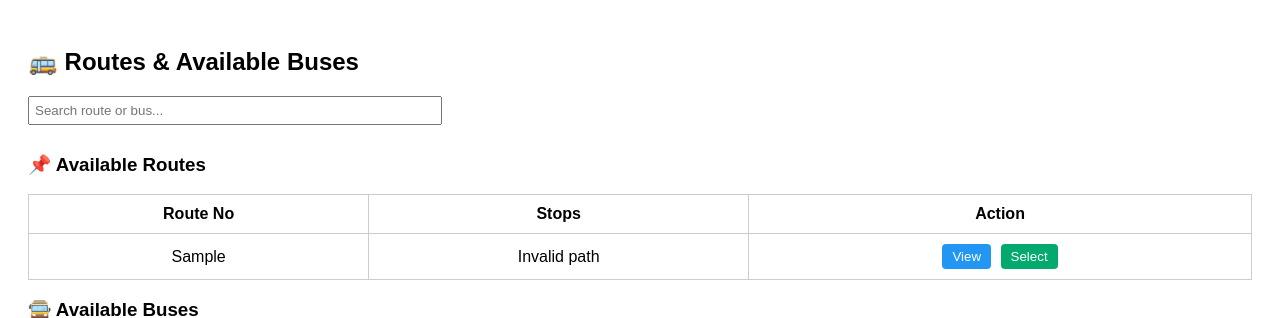
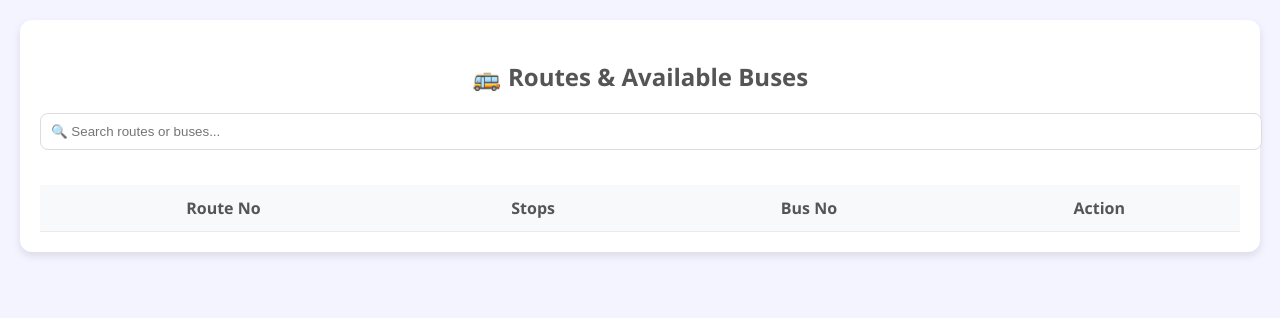
Before and after one commit to Abhishek5658/smartbus_iot, a Flask app: page /routes_buses in a window 1280 px wide. Shown: the top 318 px of the page. After the commit the page ends 256 px from the top, so only its background shows below. Run offline with Flask 3, Linux system fonts and the light colour scheme; tables that the repository leaves empty hold one stand-in row (values such as "Sample post"); lists and menus that the app fills with data are empty.

Commit message:
Update routes_buses.html

```diff
--- a/templates/routes_buses.html
+++ b/templates/routes_buses.html
@@ -1,232 +1,151 @@
 <!DOCTYPE html>
 <html lang="en">
 <head>
-  <meta charset="UTF-8" />
-  <meta name="viewport" content="width=device-width, initial-scale=1.0" />
+  <meta charset="UTF-8">
+  <meta name="viewport" content="width=device-width, initial-scale=1.0">
   <title>Routes & Available Buses</title>
-  <link rel="stylesheet" href="https://unpkg.com/leaflet@1.9.3/dist/leaflet.css" />
   <style>
     body {
-      font-family: Arial, sans-serif;
+      font-family: 'Segoe UI', Tahoma, Geneva, Verdana, sans-serif;
+      background-color: #f3f4ff;
+      color: #333;
+      margin: 0;
       padding: 20px;
     }
 
-    input[type="text"] {
-      padding: 5px;
-      width: 100%;
-      max-width: 400px;
-      margin-bottom: 10px;
+    .container {
+      max-width: 1200px;
+      margin: auto;
+      background-color: #fff;
+      border-radius: 12px;
+      box-shadow: 0 4px 8px rgba(0,0,0,0.1);
+      padding: 20px;
+    }
+
+    h2 {
+      color: #555;
+      margin-bottom: 20px;
+      text-align: center;
     }
 
     table {
       width: 100%;
       border-collapse: collapse;
-      margin-top: 10px;
+      margin-top: 20px;
     }
 
     th, td {
-      padding: 10px;
-      border: 1px solid #ccc;
+      padding: 12px;
+      border-bottom: 1px solid #eaeaea;
       text-align: center;
     }
 
-    .select-btn, .view-btn {
-      padding: 5px 10px;
-      border: none;
-      cursor: pointer;
-      border-radius: 4px;
+    th {
+      background-color: #f8f9fa;
+      color: #555;
     }
 
-    .select-btn {
-      background-color: #04AA6D;
+    button {
+      padding: 8px 15px;
+      background-color: #6c63ff;
       color: white;
+      border: none;
+      border-radius: 8px;
+      cursor: pointer;
+      margin: 2px;
     }
 
-    .view-btn {
-      background-color: #2196F3;
-      color: white;
-      margin-right: 5px;
+    button:hover {
+      background-color: #5850ec;
     }
 
-    .select-btn:hover {
-      background-color: #038e5a;
-    }
-
-    .view-btn:hover {
-      background-color: #1976D2;
-    }
-
-    #map {
-      height: 400px;
-      margin-top: 20px;
+    input[type="text"] {
+      width: 100%;
+      padding: 10px;
+      border-radius: 8px;
+      border: 1px solid #ddd;
+      margin-bottom: 15px;
     }
   </style>
 </head>
 <body>
 
+<div class="container">
   <h2>🚌 Routes & Available Buses</h2>
+  <input type="text" id="searchInput" placeholder="🔍 Search routes or buses..." onkeyup="filterTables()">
 
-  <input type="text" id="searchInput" placeholder="Search route or bus..." onkeyup="filterTables()" />
-
-  <h3>📌 Available Routes</h3>
-  <table id="routesTable">
+  <table id="busesTable">
     <thead>
       <tr>
         <th>Route No</th>
         <th>Stops</th>
+        <th>Bus No</th>
         <th>Action</th>
       </tr>
     </thead>
     <tbody></tbody>
   </table>
+</div>
 
-  <h3>🚍 Available Buses</h3>
-  <table id="busesTable">
-    <thead>
-      <tr>
-        <th>Bus No</th>
-        <th>Route No</th>
-        <th>Action</th>
-      </tr>
-    </thead>
-    <tbody></tbody>
-  </table>
-
-  <div id="map"></div>
-
-  <script src="https://unpkg.com/leaflet@1.9.3/dist/leaflet.js"></script>
 <script>
 let selectedRoute = null;
 let selectedBus = null;
 
-    let map = L.map('map').setView([12.9716, 77.5946], 13);
-    L.tileLayer('https://{s}.tile.openstreetmap.org/{z}/{x}/{y}.png', {
-      attribution: 'Map data © OpenStreetMap contributors'
-    }).addTo(map);
+function filterTables() {
+  const query = document.getElementById('searchInput').value.toLowerCase();
+  const rows = document.querySelectorAll(`#busesTable tbody tr`);
+  rows.forEach(row => {
+    row.style.display = row.textContent.toLowerCase().includes(query) ? '' : 'none';
+  });
+}
 
-    let viewPolyline = null;
-    let viewMarkers = [];
+function loadBuses() {
+  Promise.all([
+    fetch('/get_buses').then(res => res.json()),
+    fetch('/get_routes').then(res => res.json())
+  ]).then(([buses, routes]) => {
+    const tbody = document.querySelector('#busesTable tbody');
+    tbody.innerHTML = '';
 
-    function filterTables() {
-      const query = document.getElementById("searchInput").value.toLowerCase();
-      ['routesTable', 'busesTable'].forEach(tableId => {
-        const rows = document.querySelectorAll(`#${tableId} tbody tr`);
-        rows.forEach(row => {
-          const text = row.textContent.toLowerCase();
-          row.style.display = text.includes(query) ? '' : 'none';
+    buses.forEach(bus => {
+      const route = routes.find(r => r.route_no === bus.route_no);
+      if (!route) return;
+
+      const stops = JSON.parse(route.path).map(stop => stop.name).join(' ➜ ');
+
+      tbody.innerHTML += `
+        <tr>
+          <td>${bus.route_no}</td>
+          <td>${stops}</td>
+          <td>${bus.bus_no}</td>
+          <td>
+            <button onclick="selectRoute('${bus.route_no}'); selectBus('${bus.bus_no}')">Select</button>
+          </td>
+        </tr>`;
     });
   });
 }
 
-    function selectRoute(routeNo) {
-      selectedRoute = routeNo;
-      localStorage.setItem("selectedRoute", routeNo);
-      checkAndSwitchToMyBus();
+function selectRoute(route_no) {
+  selectedRoute = route_no;
+  localStorage.setItem('selectedRoute', route_no);
+  trySwitchToMyBus();
 }
 
-    function selectBus(busNo) {
-      selectedBus = busNo;
-      localStorage.setItem("selectedBus", busNo);
-      checkAndSwitchToMyBus();
+function selectBus(bus_no) {
+  selectedBus = bus_no;
+  localStorage.setItem('selectedBus', bus_no);
+  trySwitchToMyBus();
 }
 
-    function checkAndSwitchToMyBus() {
+function trySwitchToMyBus() {
   if (selectedRoute && selectedBus) {
-        if (window.parent) {
-          window.parent.postMessage({
-            action: "switchTab",
-            routeNo: selectedRoute,
-            busNo: selectedBus
-          }, "*");
-        }
+    window.location.href = '/my_bus';
   }
 }
 
-    function viewRoute(routeId) {
-      fetch('/get_routes')
-        .then(res => res.json())
-        .then(routes => {
-          const route = routes.find(r => r.id === routeId);
-          if (!route) return;
+window.onload = loadBuses;
+</script>
 
-          if (viewPolyline) {
-            map.removeLayer(viewPolyline);
-            viewPolyline = null;
-          }
-          viewMarkers.forEach(marker => map.removeLayer(marker));
-          viewMarkers = [];
-
-          try {
-            const stops = JSON.parse(route.path);
-            const latlngs = stops.map(stop => [stop.lat, stop.lng]);
-
-            viewPolyline = L.polyline(latlngs, { color: 'green', weight: 4 }).addTo(map);
-
-            stops.forEach(stop => {
-              const marker = L.marker([stop.lat, stop.lng])
-                .addTo(map)
-                .bindPopup(stop.name);
-              viewMarkers.push(marker);
-            });
-
-            map.fitBounds(viewPolyline.getBounds());
-          } catch (e) {
-            alert("Invalid route format");
-          }
-        });
-    }
-
-    function loadRoutes() {
-      fetch('/get_routes')
-        .then(res => res.json())
-        .then(routes => {
-          const table = document.querySelector("#routesTable tbody");
-          table.innerHTML = '';
-          routes.forEach(route => {
-            let stops = "";
-            try {
-              const parsed = JSON.parse(route.path);
-              stops = parsed.map(s => s.name).join(" ➜ ");
-            } catch {
-              stops = "Invalid path";
-            }
-
-            const tr = document.createElement('tr');
-            tr.innerHTML = `
-              <td>${route.route_no}</td>
-              <td>${stops}</td>
-              <td>
-                <button class="view-btn" onclick="viewRoute(${route.id})">View</button>
-                <button class="select-btn" onclick="selectRoute('${route.route_no}')">Select</button>
-              </td>
-            `;
-            table.appendChild(tr);
-          });
-        });
-    }
-
-    function loadBuses() {
-      fetch('/get_buses')
-        .then(res => res.json())
-        .then(buses => {
-          const table = document.querySelector("#busesTable tbody");
-          table.innerHTML = '';
-          buses.forEach(bus => {
-            const tr = document.createElement('tr');
-            tr.innerHTML = `
-              <td>${bus.bus_no}</td>
-              <td>${bus.route_no}</td>
-              <td><button class="select-btn" onclick="selectBus('${bus.bus_no}')">Select</button></td>
-            `;
-            table.appendChild(tr);
-          });
-        });
-    }
-
-    window.onload = () => {
-      loadRoutes();
-      loadBuses();
-    };
-  </script>
 </body>
 </html>
```
Lines whose indentation alone changed are shown as unchanged.
